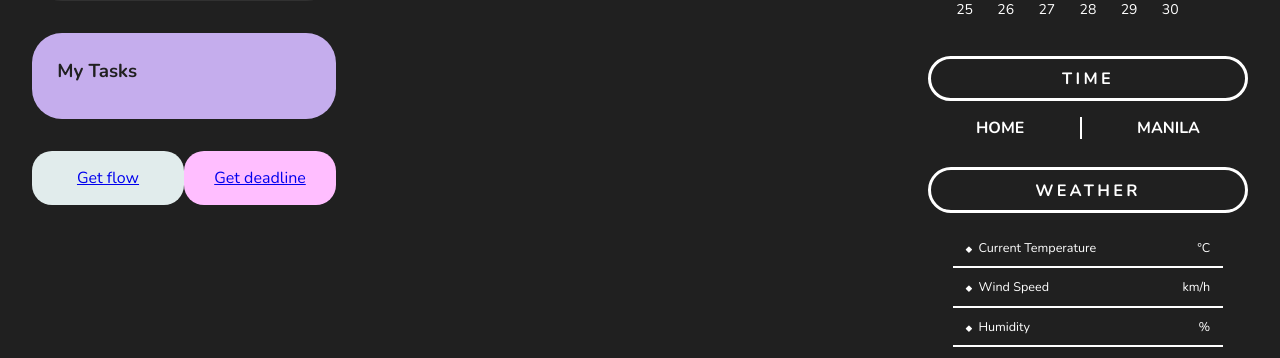
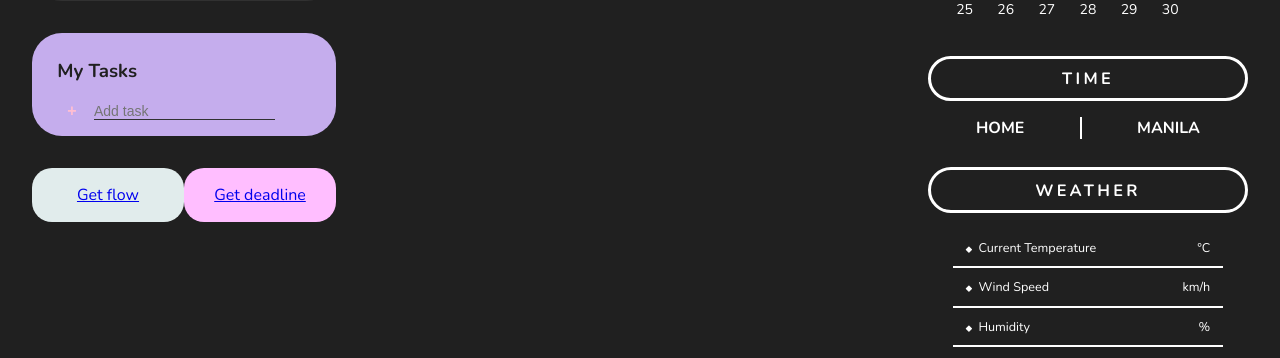
Before and after one commit to Andrea-Ozuem/my-space, a Flask app: template app/templates/index.html in a window 1280 px wide. Shown: the part 300-658 px from the top of the page. Run offline with Flask 3, Linux system fonts and the light colour scheme; the template is opened without the code that fills it, so the values that code supplies are empty; parts of the project's set-up code (start-up, migrations or seed data) failed here and were passed over; some libraries are stand-ins or nearby versions.

Commit message:
feature: Create task

```diff
--- a/app/app.py
+++ b/app/app.py
@@ -25,8 +25,7 @@ def main():
     home = now.strftime("%H:%M")
 
     return render_template('index.html',
-                           name=user.first_name,
-                           total=len(tasks),
+                           user=user, total=len(tasks),
                            t_list=zip(tasks, range(len(tasks))),
                            done=len(done), t=temp, humid=humidity,
                            press=pressure, speed=speed,
--- a/app/static/style.css
+++ b/app/static/style.css
@@ -272,6 +272,50 @@ li:hover .custom-check,
     opacity: 0.5;
 }
 
+form {
+    display: flex;
+}
+
+.new {
+    background: transparent;
+    border: 0;
+    color: inherit;
+    border-bottom: 1px solid var(--clr-grey);
+    font-size: inherit;
+    outline: none !important;
+    transition: border-bottom 150ms ease-in;
+    order: 2;
+    font-size: var(--ff-size);
+}
+.new:focus {
+    border-bottom-width: 2px;
+}
+.new:focus::placeholder {
+    opacity: 0.3;
+}
+
+button {
+    cursor: pointer;
+    background: 0;
+    border: 0;
+    color: var(--clr-sec);
+    font-weight: var(--fw-bold);
+    font-size: var(--ff-base);
+    margin-right: var(--ff-size);
+    width: var(--ff-base);
+    height: var(--ff-base);
+    display: flex;
+    align-items: center;
+    justify-content: center;
+    transition: color 150ms ease;
+    border-radius: 50%;
+}
+.new:hover + button, button:hover{
+    background-color: var(--clr-sec);
+    /* border-radius: 50%; */
+    color: var(--clr-grey);
+}
+
 .music div{
     border-radius: 20px;
     padding: 1em;
--- a/app/templates/index.html
+++ b/app/templates/index.html
@@ -5,12 +5,13 @@
     <meta http-equiv="X-UA-Compatible" content="IE=edge">
     <meta name="viewport" content="width=device-width, initial-scale=1.0">
     <link rel="stylesheet" href="../static/style.css">
-    <link rel="stylesheet" href="../static/progress.css">
+    <script src="https://code.jquery.com/jquery-3.2.1.min.js"></script>
     <script src="https://kit.fontawesome.com/94fe2c2c98.js" crossorigin="anonymous"></script>
     <link rel="preconnect" href="https://fonts.googleapis.com">
     <link rel="preconnect" href="https://fonts.gstatic.com" crossorigin>
     <link href="https://fonts.googleapis.com/css2?family=Nunito:wght@300;400;700&display=swap" rel="stylesheet">
     <script src="../static/scripts/calendar.js" defer></script>
+    <script src="../static/scripts/main.js" defer></script>
     <title>My Space</title>
 </head>
 <body>
@@ -24,7 +25,7 @@
 
     <div class="container flex">
         <div class="info">
-            <h2>Good morning, <br> <span class="accent bold">{{ name }}</span></h2>
+            <h2>Good morning, <br> <span class="accent bold">{{ user.name }}</span></h2>
             <!-- <h1>Yay! Almost Done</h1> -->
             <div class="summary">
                 <p class="bold">Daily Tasks</p>
@@ -43,8 +44,29 @@
                             {{ task.description }}
                         </label>
                     </li>
+                    <li>
+                        <input type="checkbox" id="check{{ i }}" data-id="{{ task.id }}">
+                        <label for="check{{ i }}">
+                            <span class="custom-check"><i class="fa-solid fa-check"></i>
+                            </span>
+                            {{ task.description }}
+                        </label>
+                    </li>
+                    <li>
+                        <input type="checkbox" id="check{{ i }}" data-id="{{ task.id }}">
+                        <label for="check{{ i }}">
+                            <span class="custom-check"><i class="fa-solid fa-check"></i>
+                            </span>
+                            {{ task.description }}
+                        </label>
+                    </li>
                     {% endfor %}
+                    <form action="http://0.0.0.0:5001/api/v1/users/{{ user.id }}/tasks" method="POST" >
+                        <input type="text" class="new" placeholder="Add task" aria-label="new task">
+                        <button aria-label="create new task">+</button>
+                    </form>
                 </ul>
+
             </div>
             <div class="music flex">
                 <div class="flow"> <a href="#">Get flow</a></div>
```
Also changed, not shown: app/static/scripts/main.js (deleted, +0 -17 lines).
